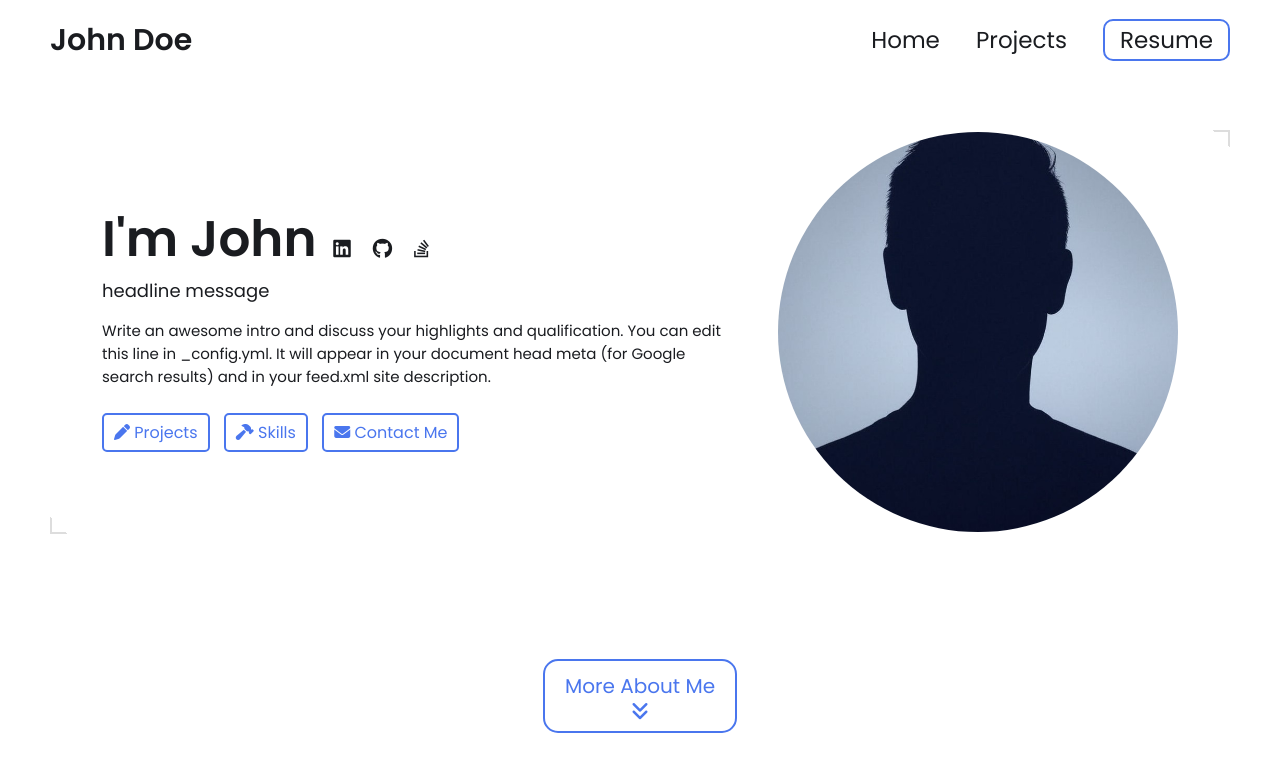
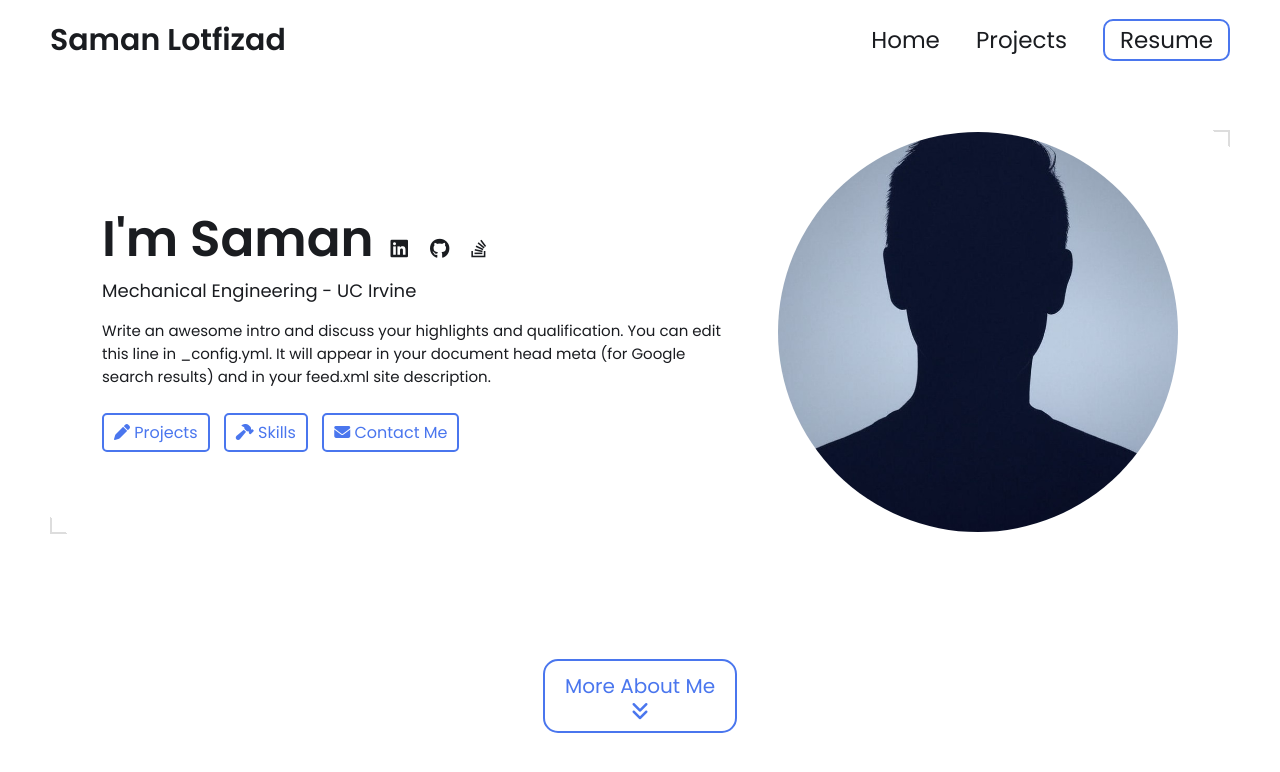
Before and after one commit to Samanlotfizad/Samanlotfizad.github.io, a Jekyll site: the page built from index.html, in a window 1280 px wide and 900 px high. Shown: the top 772 px of the window. Built offline with Jekyll 4.4.1, drawn with Linux system fonts in a browser that asks for light colours.

Commit message:
Update _config.yml

```diff
--- a/_config.yml
+++ b/_config.yml
@@ -7,13 +7,13 @@
 
 # Main Page Setup
 
-title: John Doe's Portfolio # This is what shows up in the tab of the browser
+title: Saman's Portfolio # This is what shows up in the tab of the browser
 
 
 
 # Hero Section
-name: John Doe
-headline: headline message
+name: Saman Lotfizad
+headline: Mechanical Engineering - UC Irvine
 description: >- # dont remove this line. this will ignore all new lines until the next section
   Write an awesome intro and discuss your highlights and qualification. You can edit this
   line in _config.yml. It will appear in your document head meta (for
```
